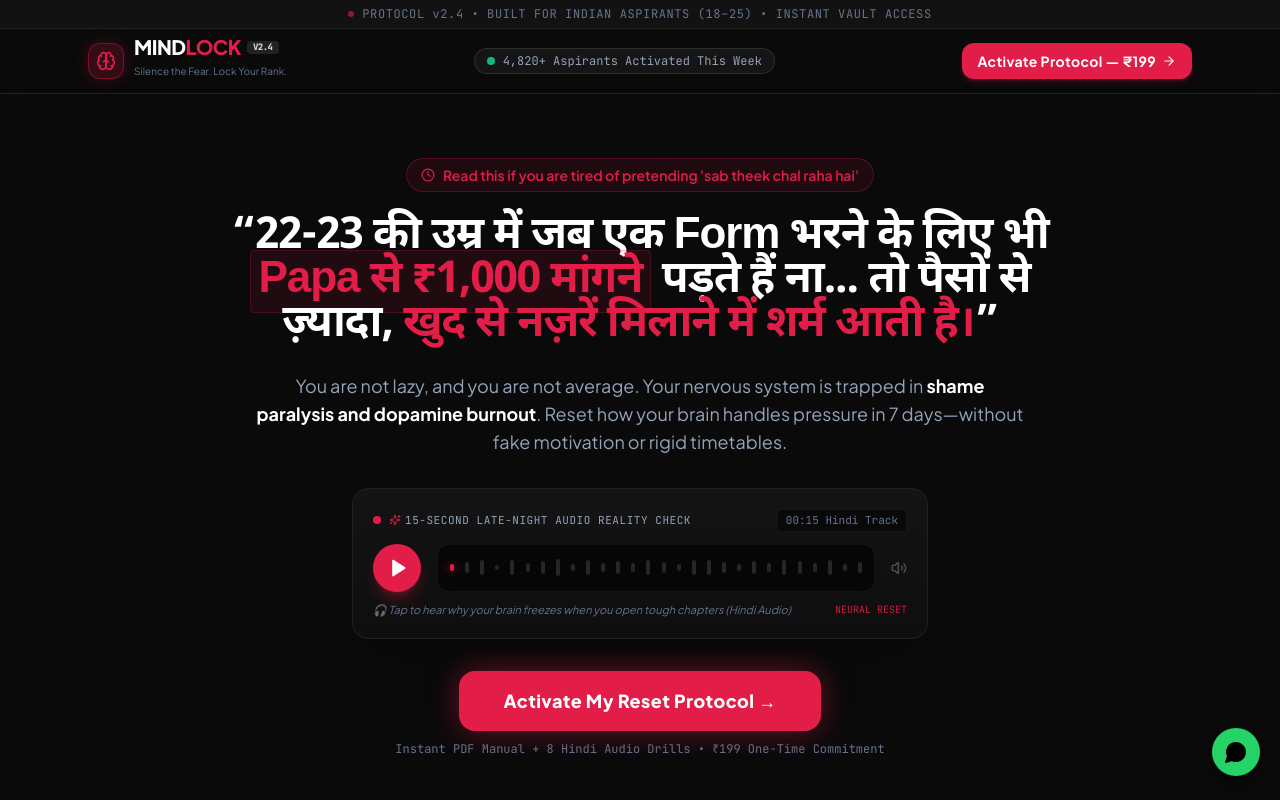
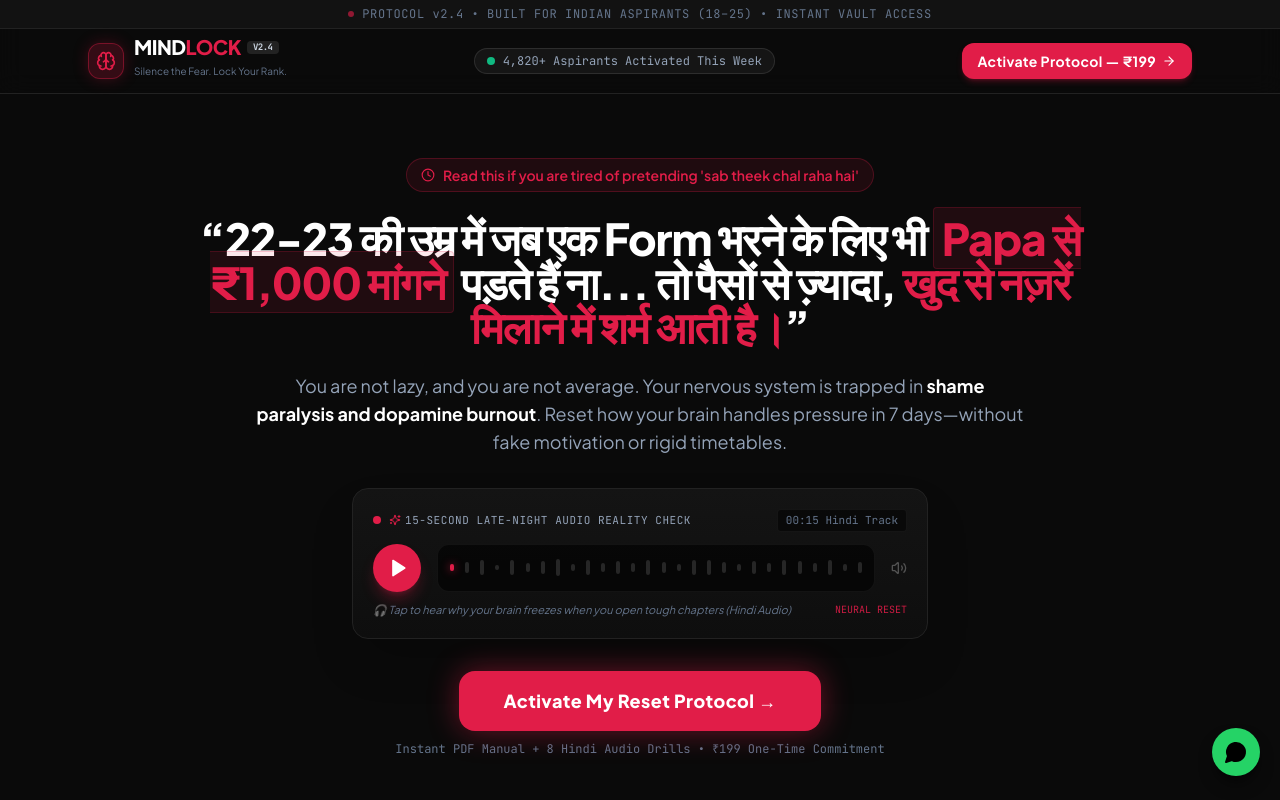
Before and after one commit to rishikeshjha2001/mindlock, a Next.js app: page / in a window 1280 px wide. Shown: the top 800 px of the page. Built offline with nearby package versions, Linux system fonts and the light colour scheme.

Commit message:
fix: load google fonts via standard link tags to bypass build-time font optimizer

```diff
--- a/package.json
+++ b/package.json
@@ -2,6 +2,9 @@
   "name": "mindlock-web",
   "version": "1.0.0",
   "private": true,
+  "engines": {
+    "node": ">=20.0.0"
+  },
   "scripts": {
     "dev": "next dev",
     "build": "next build",
--- a/src/app/admin/page.tsx
+++ b/src/app/admin/page.tsx
@@ -26,6 +26,8 @@ import {
   Send,
   Link as LinkIcon,
 } from "lucide-react";
+
+export const dynamic = "force-dynamic";
 
 interface KPIs {
   totalVisits: number;
--- a/src/app/layout.tsx
+++ b/src/app/layout.tsx
@@ -1,28 +1,7 @@
 import type { Metadata, Viewport } from "next";
-import { Plus_Jakarta_Sans, Noto_Sans_Devanagari, JetBrains_Mono } from "next/font/google";
 import "./globals.css";
 import AnalyticsTracker from "@/components/AnalyticsTracker";
 import ReadingProgressBar from "@/components/ReadingProgressBar";
-
-const plusJakartaSans = Plus_Jakarta_Sans({
-  subsets: ["latin"],
-  variable: "--font-sans",
-  display: "swap",
-});
-
-const notoSansDevanagari = Noto_Sans_Devanagari({
-  subsets: ["devanagari"],
-  variable: "--font-hindi",
-  weight: ["400", "700"],
-  display: "swap",
-  adjustFontFallback: false,
-});
-
-const jetbrainsMono = JetBrains_Mono({
-  subsets: ["latin"],
-  variable: "--font-mono",
-  display: "swap",
-});
 
 export const metadata: Metadata = {
   title: "MINDLOCK — Silence the Fear. Lock Your Rank.",
@@ -53,10 +32,15 @@ export default function RootLayout({
   children: React.ReactNode;
 }>) {
   return (
-    <html
-      lang="en"
-      className={`dark scroll-smooth ${plusJakartaSans.variable} ${notoSansDevanagari.variable} ${jetbrainsMono.variable}`}
-    >
+    <html lang="en" className="dark scroll-smooth">
+      <head>
+        <link rel="preconnect" href="https://fonts.googleapis.com" />
+        <link rel="preconnect" href="https://fonts.gstatic.com" crossOrigin="anonymous" />
+        <link
+          href="https://fonts.googleapis.com/css2?family=JetBrains+Mono:wght@400;500;700&family=Noto+Sans+Devanagari:wght@400;600;700;800&family=Plus+Jakarta+Sans:wght@400;500;600;700;800&display=swap"
+          rel="stylesheet"
+        />
+      </head>
       <body className="bg-[#0A0A0A] text-slateText-primary min-h-screen antialiased selection:bg-crimson selection:text-white font-sans">
         <ReadingProgressBar />
         <AnalyticsTracker />
--- a/tailwind.config.ts
+++ b/tailwind.config.ts
@@ -48,9 +48,9 @@ const config: Config = {
         },
       },
       fontFamily: {
-        sans: ["var(--font-sans)", "Plus Jakarta Sans", "system-ui", "sans-serif"],
-        hindi: ["var(--font-hindi)", "Noto Sans Devanagari", "system-ui", "sans-serif"],
-        mono: ["var(--font-mono)", "JetBrains Mono", "monospace"],
+        sans: ["'Plus Jakarta Sans'", "system-ui", "sans-serif"],
+        hindi: ["'Noto Sans Devanagari'", "system-ui", "sans-serif"],
+        mono: ["'JetBrains Mono'", "monospace"],
       },
       letterSpacing: {
         tightest: "-0.03em",
```
